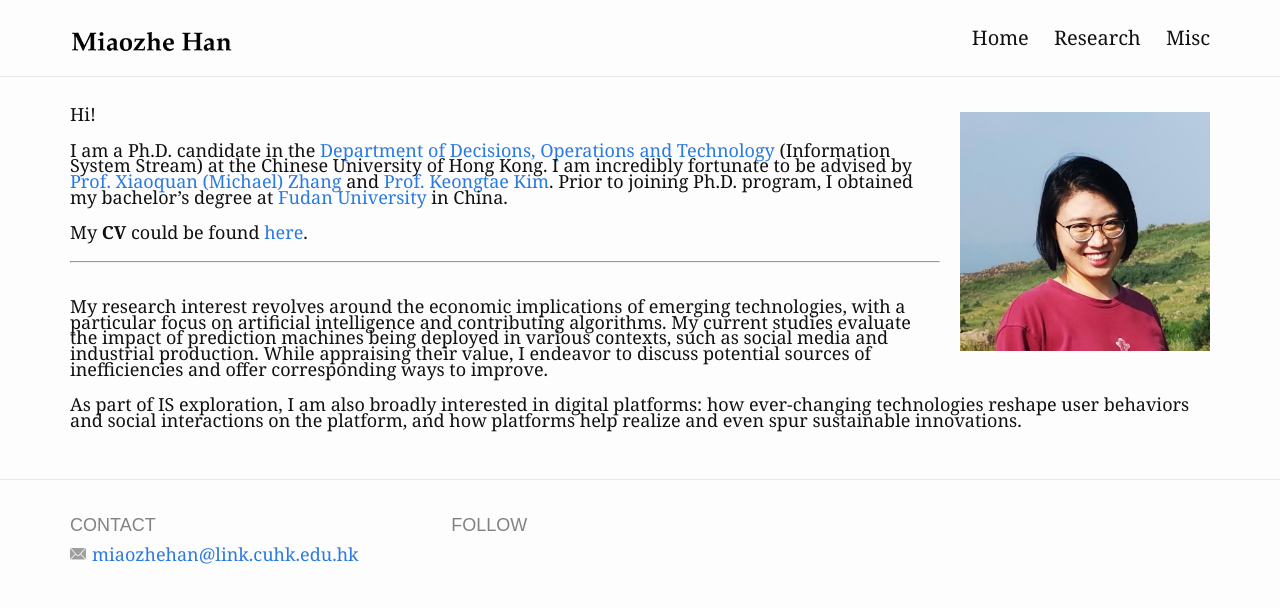
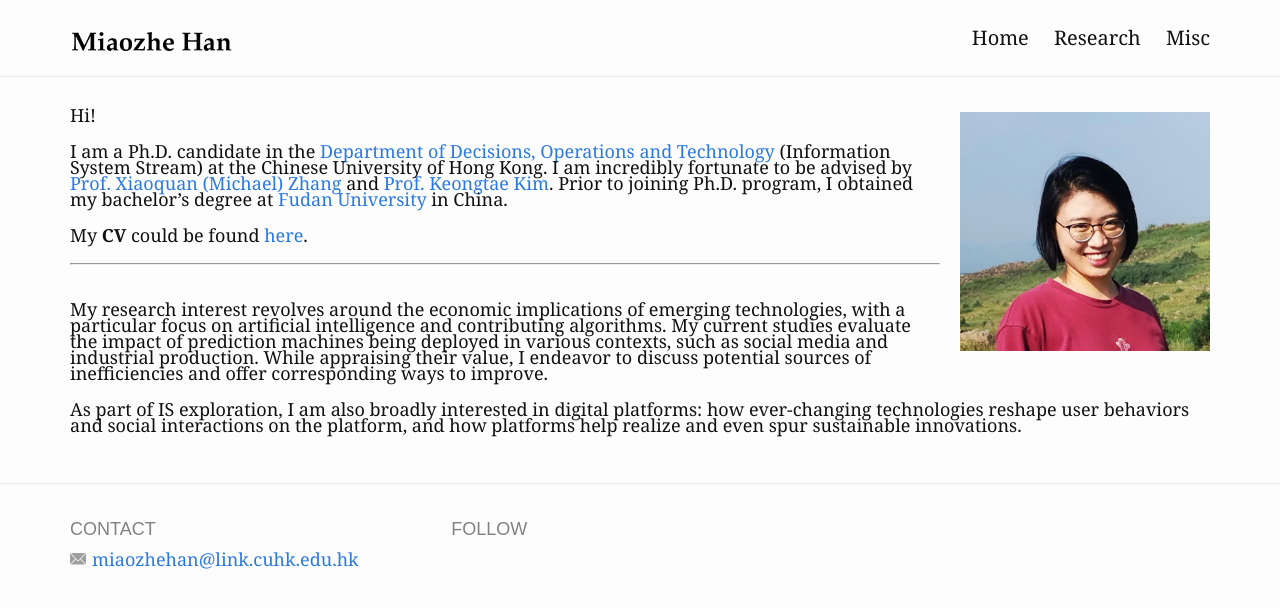
Before and after one commit to miaozhehan99/miaozhehan99.github.io, a Jekyll site: the page built from index.md, in a window 1280 px wide. Shown: the top 608 px of the page. Built offline with Jekyll 4.4.1, drawn with Linux system fonts in a browser that asks for light colours.

Commit message:
Update _base.scss

```diff
--- a/_sass/_base.scss
+++ b/_sass/_base.scss
@@ -29,7 +29,7 @@ body {
   font-family: $base-font-family;
   font-size: $base-font-size;
   // line-height: $base-line-height;
-  line-height: 98%;
+  line-height: 100%;
   font-weight: 300;
   color: $text-color;
   background-color: $background-color;
```
